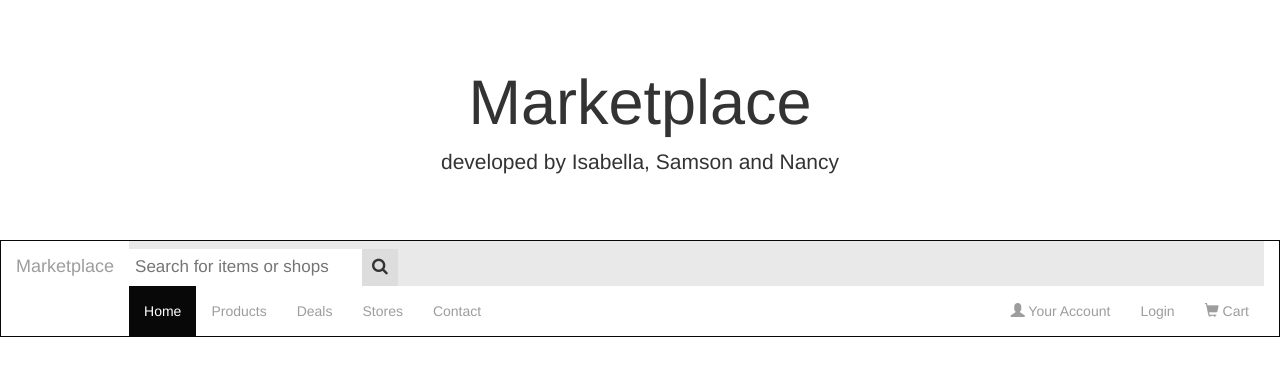
After one commit to sw385/stad-marketplace, a Django app: template market/templates/copy_base_generic.html in a window 1280 px wide. The commit adds this page. Shown: the top 376 px of the page. Run offline with Django 3.2, Linux system fonts and the light colour scheme; the template is opened without the code that fills it, so the values that code supplies are empty; some libraries are stand-ins or nearby versions.

Commit message:
Add files via upload

```diff
--- a/market/static/css/style.css
+++ b/market/static/css/style.css
@@ -1,5 +1,65 @@
-.sidebar-nav {
-    margin-top: 20px;
-    padding: 0;
-    list-style: none;
+/* Remove the navbar's default rounded borders and increase the bottom margin */
+.navbar {
+    margin-bottom: 50px;
+    border-radius: 0;
+    background-color: white;
 }
+
+/* Remove the jumbotron's default bottom margin */
+.jumbotron {
+    margin-bottom: 0;
+    background-color: white;
+}
+
+
+/* Add a black background color to the top navigation bar */
+.topnav {
+  overflow: hidden;
+  background-color: #e9e9e9;
+}
+
+/* Style the search box inside the navigation bar */
+.topnav input[type=text] {
+  padding: 6px;
+  margin-top: 8px;
+  font-size: 17px;
+  border: none;
+}
+
+.topnav .search-container {
+  float: left;
+}
+
+
+.topnav .search-container button {
+  float: right;
+  padding: 6px 10px;
+  margin-top: 8px;
+  margin-right: 16px;
+  background: #ddd;
+  font-size: 17px;
+  border: none;
+  cursor: pointer;
+}
+
+.topnav .search-container button:hover {
+  background: #ccc;
+}
+
+/* When the screen is less than 600px wide, stack the links and the search field vertically instead of horizontally */
+@media screen and (max-width: 600px) {
+  .topnav .search-container {
+    float: none;
+  }
+  .topnav a, .topnav input[type=text], .topnav .search-container button {
+    float: none;
+    display: block;
+    text-align: left;
+    width: 100%;
+    margin: 0;
+    padding: 14px;
+  }
+  .topnav input[type=text] {
+    border: 1px solid #ccc;
+  }
+}
--- a/market/templates/base_generic.html
+++ b/market/templates/base_generic.html
@@ -19,6 +19,12 @@
           <li><a href="">All users</a></li>
           <li><a href="">All productss</a></li>
           <!-- <li><a href="">All vendors</a></li> -->
+          {% if user.is_authenticated %}
+            <li>User: {{ user.get_username }}</li>
+            <li><a href="{% url 'logout'%}?next={{request.path}}">Logout</a></li>
+          {% else %}
+            <li><a href="{% url 'login'%}?next={{request.path}}">Login</a></li>
+          {% endif %}
         </ul>
      {% endblock %}
       </div>
--- /dev/null
+++ b/market/templates/copy_base_generic.html
@@ -0,0 +1,64 @@
+<!DOCTYPE html>
+<html lang="en">
+<head>
+  <title>Marketplace</title>
+  <meta charset="utf-8">
+  <meta name="viewport" content="width=device-width, initial-scale=1">
+  <link rel="stylesheet" href="https://maxcdn.bootstrapcdn.com/bootstrap/3.4.0/css/bootstrap.min.css">
+  <script src="https://ajax.googleapis.com/ajax/libs/jquery/3.4.1/jquery.min.js"></script>
+  <script src="https://maxcdn.bootstrapcdn.com/bootstrap/3.4.0/js/bootstrap.min.js"></script>
+  <link rel="stylesheet" href="https://cdnjs.cloudflare.com/ajax/libs/font-awesome/4.7.0/css/font-awesome.min.css">
+  <link rel="stylesheet" href="static/css/style.css">
+</head>
+<body>
+  <div class="jumbotron">
+    <div class="container text-center">
+      <h1>Marketplace</h1>
+      <p>developed by Isabella, Samson and Nancy</p>
+    </div>
+  </div>
+
+  <nav class="navbar navbar-inverse">
+    <div class="container-fluid">
+      <div class="navbar-header">
+        <button type="button" class="navbar-toggle" data-toggle="collapse" data-target="#myNavbar">
+          <span class="icon-bar"></span>
+          <span class="icon-bar"></span>
+          <span class="icon-bar"></span>
+        </button>
+        <a class="navbar-brand" href="#">Marketplace</a>
+      </div>
+
+      <div class="topnav">
+        <div class="search-container">
+          <form action="/action_page.php">
+            <input type="text" placeholder="Search for items or shops" name="search">
+            <button type="submit"><i class="fa fa-search"></i></button>
+          </form>
+        </div>
+      </div>
+
+      <div class="collapse navbar-collapse" id="myNavbar">
+        <ul class="nav navbar-nav">
+          <li class="active"><a href="#">Home</a></li>
+          <li><a href="#">Products</a></li>
+          <li><a href="#">Deals</a></li>
+          <li><a href="#">Stores</a></li>
+          <li><a href="#">Contact</a></li>
+        </ul>
+        <ul class="nav navbar-nav navbar-right">
+          <li><a href="#"><span class="glyphicon glyphicon-user"></span> Your Account</a></li>
+          {% if user.is_authenticated %}
+            <li>User: {{ user.get_username }}</li>
+            <li><a href="{% url 'logout'%}?next={{request.path}}">Logout</a></li>
+          {% else %}
+            <li><a href="{% url 'login'%}?next={{request.path}}">Login</a></li>
+          {% endif %}
+          <li><a href="#"><span class="glyphicon glyphicon-shopping-cart"></span> Cart</a></li>
+        </ul>
+      </div>
+    </div>
+  </nav>
+
+</body>
+</html>
--- /dev/null
+++ b/market/templates/copy_index.html
@@ -0,0 +1,6 @@
+{% extends "base_generic.html" %}
+
+
+<!-- Add additional CSS in static file -->
+{% load static %}
+<link rel="stylesheet" href="{% static 'css/styles.css' %}">
```
